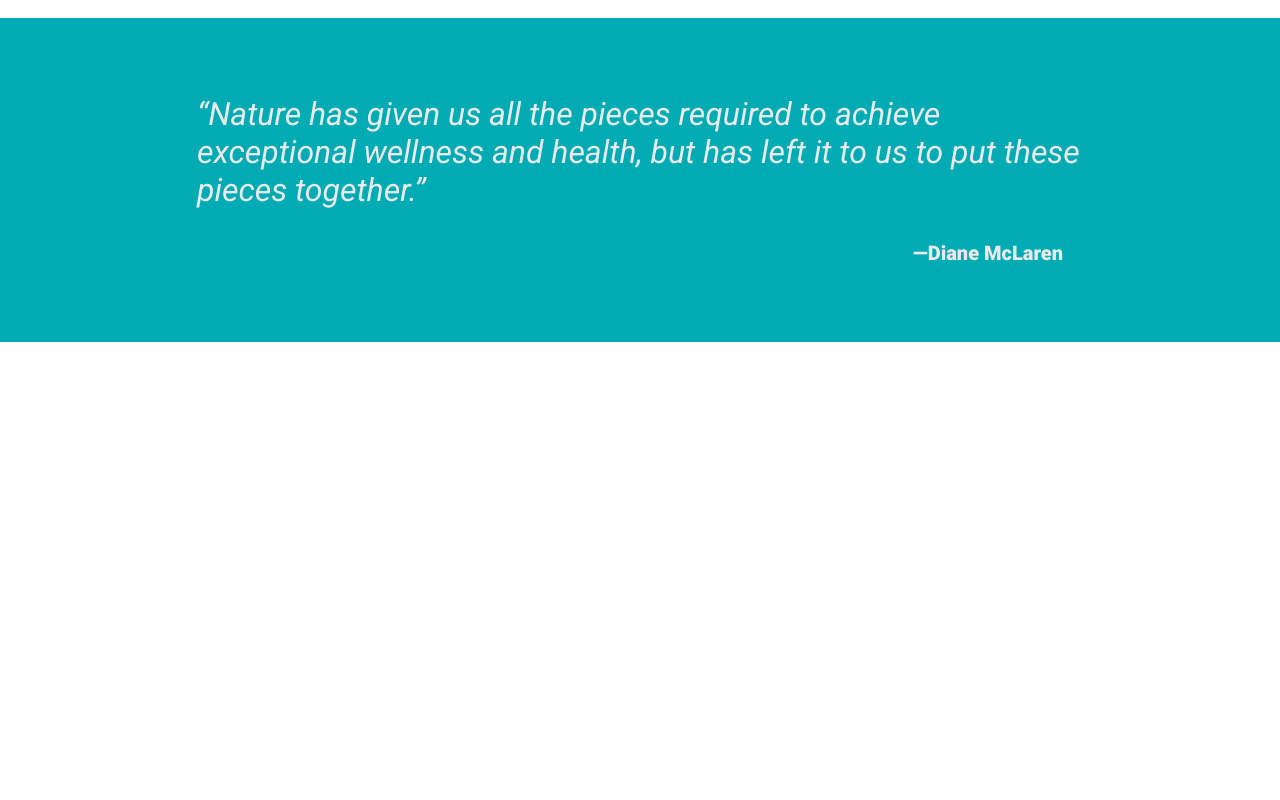
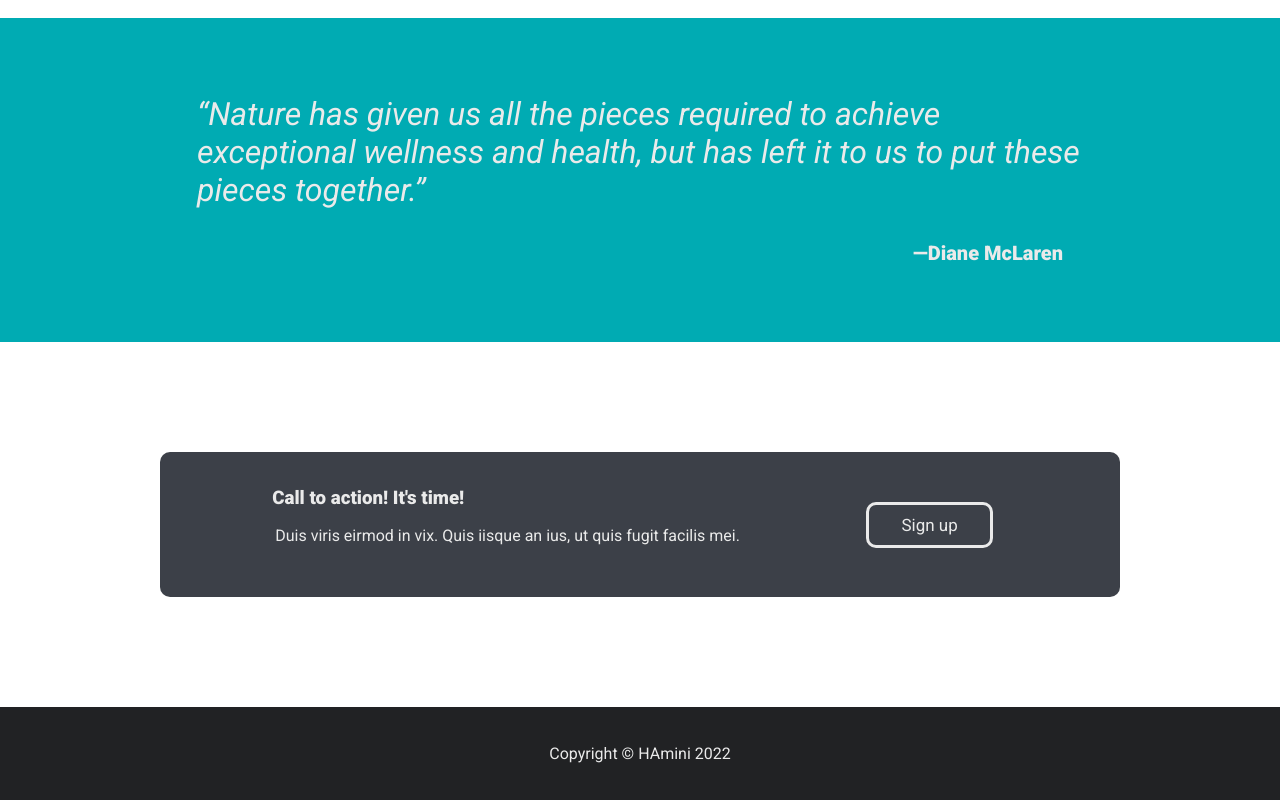
Before and after one commit to AEmin321/custom-landing-page, a plain HTML site: page index.html in a window 1280 px wide. Shown: the part 958-1758 px from the top of the page. Before the commit the page ends 1300 px from the top, so only its background shows below. Drawn offline with Linux system fonts and the light colour scheme.

Commit message:
Added the call to action and footer sections.

```diff
--- a/index.html
+++ b/index.html
@@ -59,6 +59,17 @@
         <p class="qf">—Diane McLaren</p>
     </div>
 
+    <div class="cta-section">
+        <div class="cta-card">
+            <div class="heading">
+                <h3>Call to action! It's time!</h3>
+                <p>Duis viris eirmod in vix. Quis iisque an ius, ut quis fugit facilis mei.</p>
+            </div>
+            <button class="cta-btn">Sign up</button>
+        </div>
+    </div>
+
+    <footer>Copyright © HAmini 2022</footer>
 
 </body>
 </html>
--- a/styles.css
+++ b/styles.css
@@ -152,3 +152,43 @@ h1 {
     font-weight: 700;
     padding: 25px 120px;
 }
+
+/* CALL TO ACTION SECTION */
+.cta-section {
+    color: #EAEAEA;
+    padding: 40px 60px;
+    margin: 70px 100px;
+}
+
+.cta-card {
+    background-color: #3C4048;
+    border-radius: 10px;
+    padding: 35px 65px;
+    display: flex;
+    flex-wrap: wrap;
+    justify-content: space-around;
+    align-items: center;
+}
+
+.cta-card p {
+    margin-left: -7px;
+}
+
+.cta-btn {
+    background-color: transparent;
+    border: 3px solid #EAEAEA;
+    font-size: 17px;
+    color: #EAEAEA;
+    margin: 7px 15px;
+    padding: 10px 32px;
+    border-radius: 10px;
+    cursor: pointer;
+}
+
+/* FOOTER SECTION */
+footer {
+    background-color: #212224;
+    color: #EAEAEA;
+    text-align: center;
+    padding: 37px 0px;
+}
```
